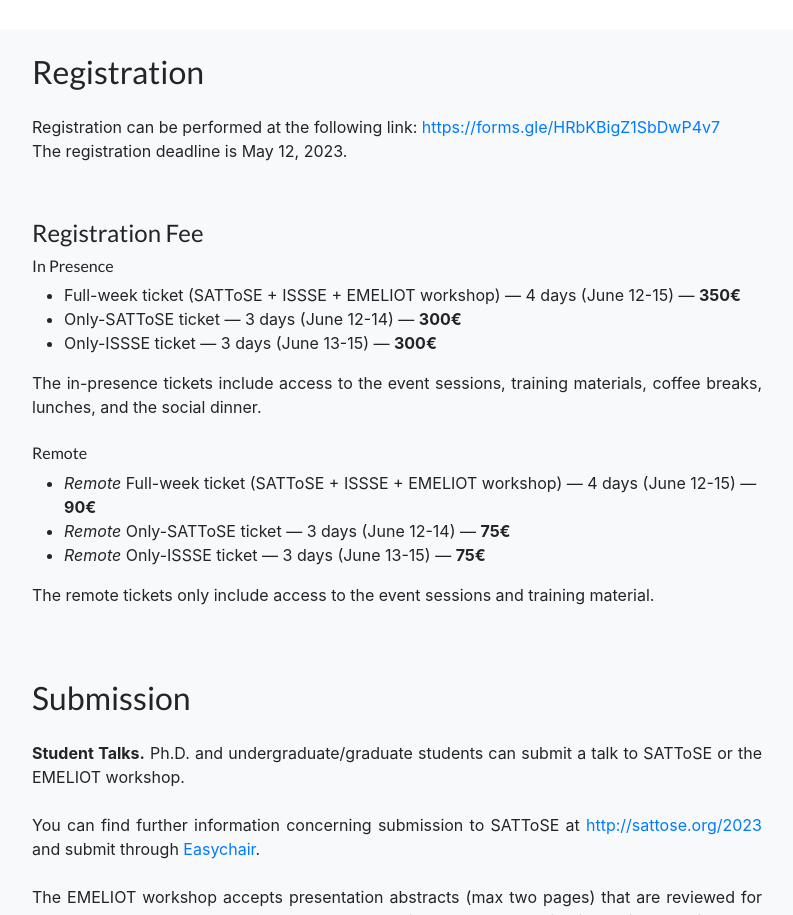
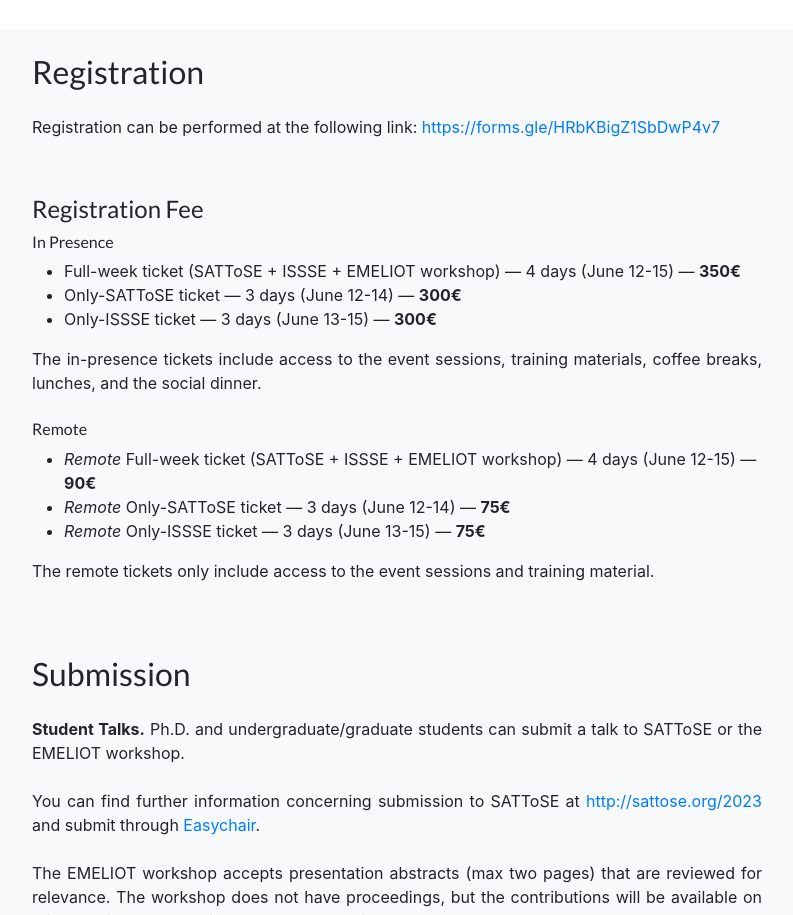
Before and after one commit to SeSaLabUnisa/ISSSE-2023, a website with bundled scripts: page index.html in a window 1280 px wide. Shown: the part 1461-2376 px from the top of the page, without its empty margins (243-1036 px from the left). Built offline with nearby package versions, Linux system fonts and the light colour scheme.

Commit message:
Update index.html
Remove registration deadline.

```diff
--- a/index.html
+++ b/index.html
@@ -143,7 +143,6 @@
           <h2 class="section-heading">Registration</h2>
           <p class="mt-4 mb-2 text-justify">
             Registration can be performed at the following link: <a href="https://forms.gle/HRbKBigZ1SbDwP4v7" target="_blank">https://forms.gle/HRbKBigZ1SbDwP4v7</a><br/>
-            The registration deadline is May 12, 2023.
           </p>
         </div>
 
```
